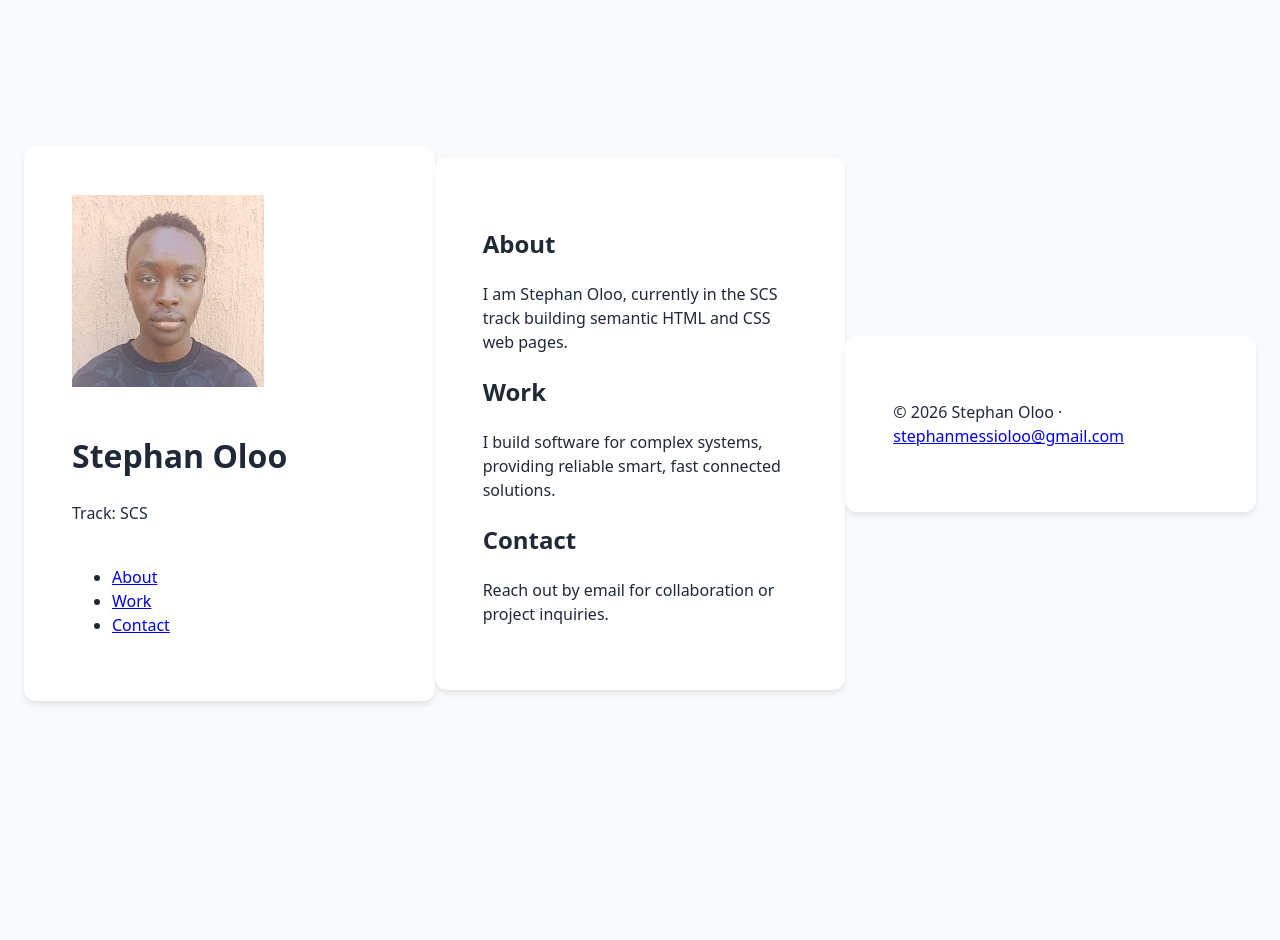
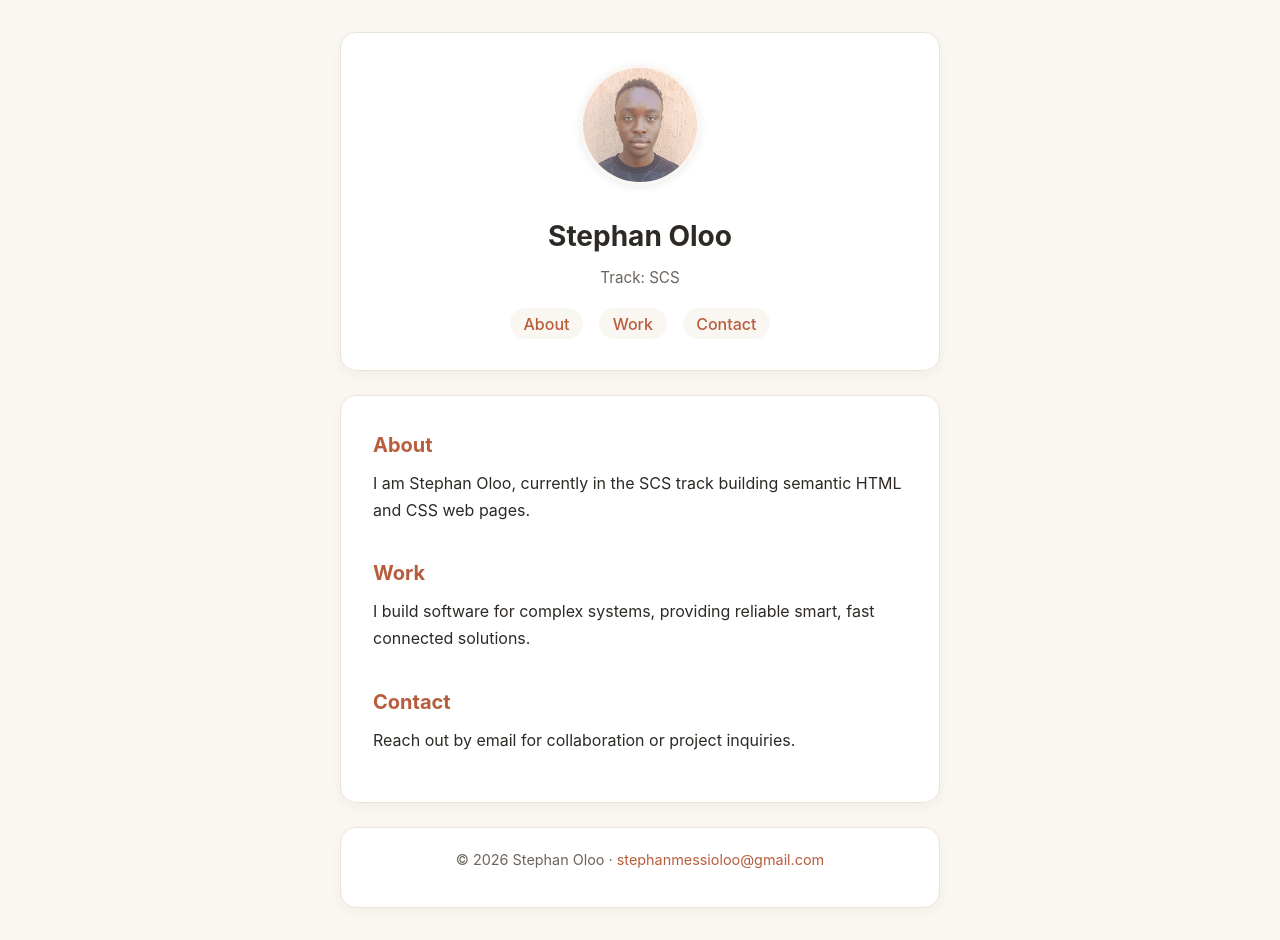
Before and after one commit to oloh-arch/bio-page, a plain HTML site: page index.html in a window 1280 px wide. Before the commit the page ends 848 px from the top, so only its background shows below. Drawn offline with Linux system fonts and the light colour scheme.

Commit message:
Revise styles for color palette and layout structure
Updated color palette and typography for improved aesthetics. Enhanced layout structure and styling for header, main, and footer sections.

```diff
--- a/style.css
+++ b/style.css
@@ -1,58 +1,129 @@
-/* SCS2.2 responsive layout and accessibility audit */
+/* 1. Cozy Color Palette & Base Typography */
 :root {
-    --ink: #1f2937;
-    --paper: #f9fafb;
-    --card-bg: #ffffff;
-    --accent: #2563eb;
-    --shadow: rgba(0, 0, 0, 0.1);
+  --bg-color: #faf7f2;       /* Warm cream background */
+  --card-bg: #ffffff;        /* Soft white card */
+  --text-main: #2d2a26;      /* Warm dark charcoal (softer than pure black) */
+  --text-muted: #6b645c;     /* Earthy taupe for secondary text */
+  --accent: #b85d3b;         /* Warm terracotta accent */
+  --border-color: #ebe4d8;   /* Subtle warm border */
 }
 
-img {
-    max-width: 100%;
-    height: auto;
+* {
+  box-sizing: border-box;
 }
 
 body {
-    font-family: system-ui, -apple-system, sans-serif;
-    font-size: 1rem;
-    line-height: 1.5;
-    background-color: var(--paper);
-    color: var(--ink);
-    margin: 0;
-    padding: 1.5rem;
-    display: flex;
-    justify-content: center;
-    align-items: center;
-    min-height: 100vh;
+  margin: 0;
+  padding: 2rem 1rem;
+  background-color: var(--bg-color);
+  color: var(--text-main);
+  font-family: -apple-system, BlinkMacSystemFont, "Segoe UI", Roboto, sans-serif;
+  line-height: 1.7;
+
+  /* Stack header, main, and footer vertically and center them */
+  display: flex;
+  flex-direction: column;
+  align-items: center;
+  gap: 1.5rem;
 }
 
-.card {
-    background-color: var(--card-bg);
-    padding: 2rem;
-    border-radius: 12px;
-    box-shadow: 0 4px 6px -1px var(--shadow);
-    max-width: 600px;
-    width: 100%;
+/* 2. Consistent Card Styling */
+header,
+main,
+footer {
+  width: 100%;
+  max-width: 600px;
+  background-color: var(--card-bg);
+  border: 1px solid var(--border-color);
+  border-radius: 16px;
+  padding: 2rem;
+  box-shadow: 0 4px 12px rgba(45, 42, 38, 0.04);
 }
 
-.profile-header {
-    display: flex;
-    flex-wrap: wrap;
-    gap: 1.5rem;
-    align-items: center;
-    margin-bottom: 1.5rem;
+/* 3. Profile Header */
+header {
+  text-align: center;
 }
 
-.avatar {
-    width: 100px;
-    height: 100px;
-    border-radius: 50%;
-    object-fit: cover;
-    border: 3px solid var(--accent);
+header img {
+  width: 120px;
+  height: 120px;
+  object-fit: cover;
+  border-radius: 50%;
+  border: 3px solid var(--bg-color);
+  box-shadow: 0 2px 8px rgba(0, 0, 0, 0.08);
+  margin-bottom: 1rem;
 }
 
-@media (min-width: 768px) {
-    .card {
-        padding: 3rem;
-    }
+header h1 {
+  margin: 0.25rem 0;
+  font-size: 1.75rem;
 }
+
+header p {
+  margin: 0 0 1.25rem 0;
+  color: var(--text-muted);
+  font-size: 0.95rem;
+}
+
+/* 4. Simple Horizontal Nav Pills */
+nav ul {
+  list-style: none;
+  padding: 0;
+  margin: 0;
+  display: flex;
+  justify-content: center;
+  gap: 1rem;
+}
+
+nav a {
+  text-decoration: none;
+  color: var(--accent);
+  font-weight: 500;
+  padding: 0.35rem 0.85rem;
+  border-radius: 999px;
+  background-color: var(--bg-color);
+  transition: background-color 0.2s ease, color 0.2s ease;
+}
+
+nav a:hover {
+  background-color: var(--accent);
+  color: #ffffff;
+}
+
+/* 5. Main Content Sections */
+section {
+  margin-bottom: 2rem;
+}
+
+section:last-child {
+  margin-bottom: 0;
+}
+
+h2 {
+  font-size: 1.25rem;
+  margin-top: 0;
+  margin-bottom: 0.5rem;
+  color: var(--accent);
+}
+
+p {
+  margin-top: 0;
+}
+
+/* 6. Footer */
+footer {
+  text-align: center;
+  font-size: 0.9rem;
+  color: var(--text-muted);
+  padding: 1.25rem 2rem;
+}
+
+footer a {
+  color: var(--accent);
+  text-decoration: none;
+}
+
+footer a:hover {
+  text-decoration: underline;
+}
```
